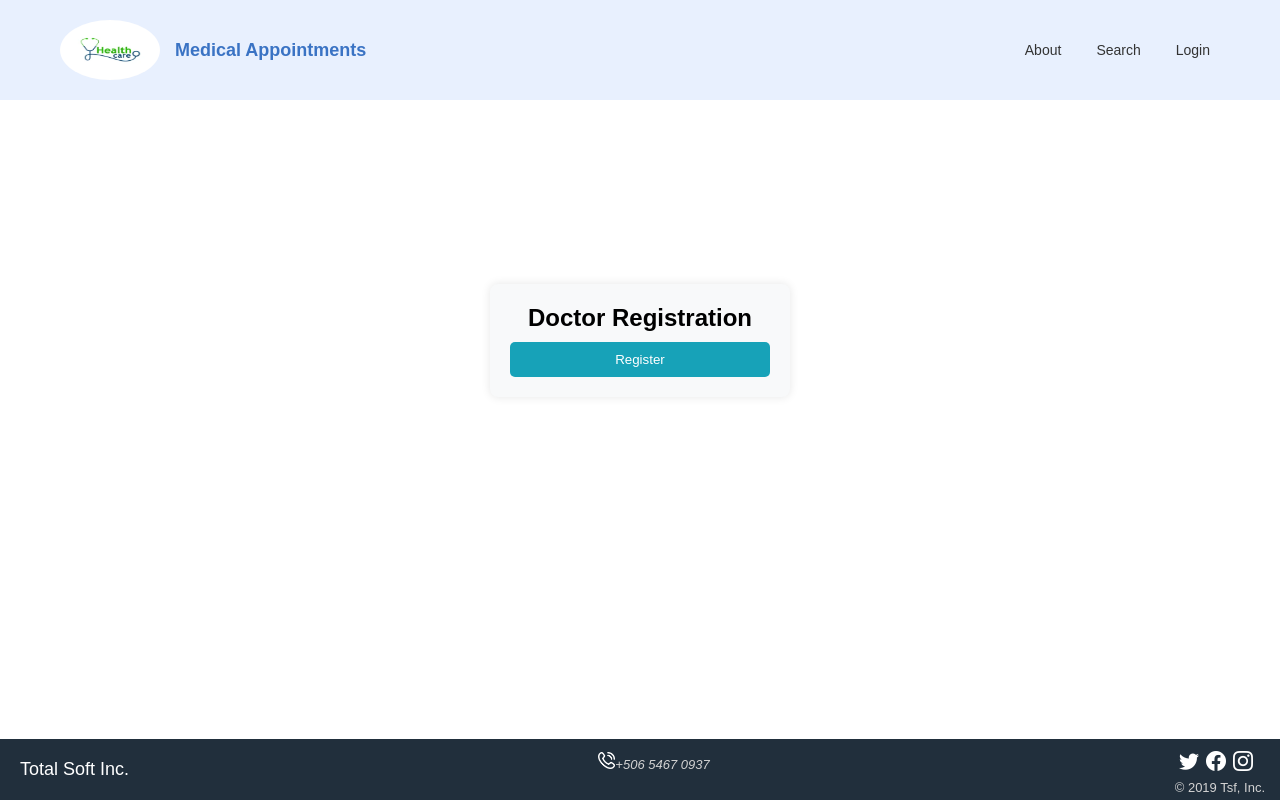
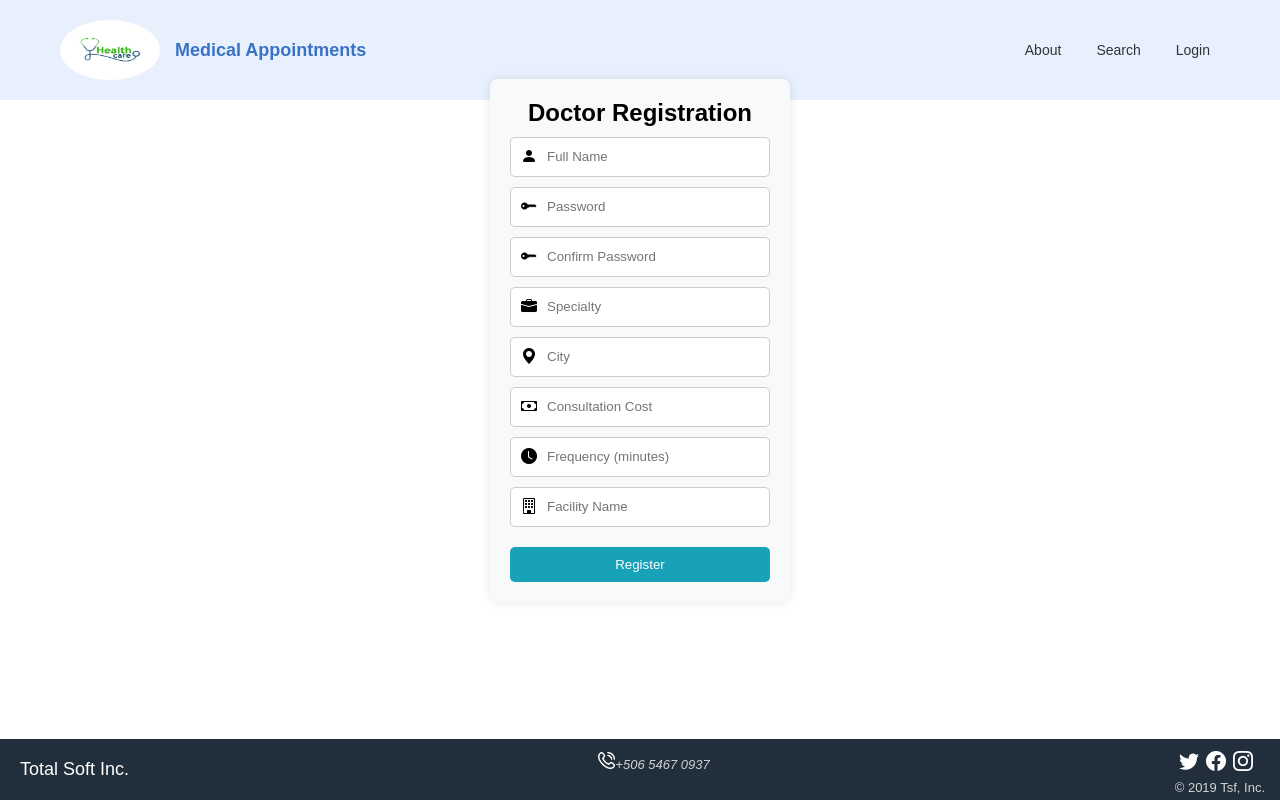
Before and after one commit to AriQuiros/Proyecto-II-Progra-IV, a React (Create React App) app in the folder frontendp2p4/: page /register/doctor in a window 1280 px wide. Built offline with nearby package versions, Linux system fonts and the light colour scheme.

Commit message:
registro doctor y paciente

```diff
--- a/frontendp2p4/src/componentes/register/RegisterDoctor.js
+++ b/frontendp2p4/src/componentes/register/RegisterDoctor.js
@@ -11,8 +11,7 @@ const RegisterDoctor = () => {
         ciudad: '',
         costoConsulta: '',
         frecuencia: '',
-        instalacion: '',
-        rol: 'MEDICO'
+        instalacion: ''
     });
 
     const [error, setError] = useState(null);
@@ -36,20 +35,25 @@ const RegisterDoctor = () => {
                 method: 'POST',
                 headers: { 'Content-Type': 'application/json' },
                 body: JSON.stringify({
-                    nombre: form.nombre,
-                    clave: form.clave,
-                    rol: form.rol
-                    // NOTA: Los demás campos no se usan aún en el backend
-                }),
+                    usuario: {
+                        nombre: form.nombre,
+                        clave: form.clave
+                    },
+                    especialidad: form.especialidad,
+                    ciudad: form.ciudad,
+                    costoConsulta: parseInt(form.costoConsulta),
+                    frecuencia: parseInt(form.frecuencia),
+                    instalacion: form.instalacion
+                })
             });
 
             if (!res.ok) {
                 const message = await res.text();
-                setError(message || 'Error al registrar');
+                setError(message || 'Error al registrar médico');
                 return;
             }
 
-            alert('Registro exitoso');
+            alert('Registro exitoso. Espere aprobación.');
             navigate('/login');
         } catch (err) {
             setError('Error de conexión con el servidor');
@@ -61,10 +65,54 @@ const RegisterDoctor = () => {
             <div className="login-box-auth">
                 <h2>Doctor Registration</h2>
                 <form onSubmit={handleSubmit}>
-                    {/* Inputs idénticos a tu versión */}
-                    {/* ... */}
-                    {/* Todos tus campos originales están bien */}
-                    {/* ... */}
+                    <div className="input-group-auth">
+                        <i className="bi bi-person-fill"></i>
+                        <input type="text" name="nombre" placeholder="Full Name"
+                               value={form.nombre} onChange={handleChange} required />
+                    </div>
+
+                    <div className="input-group-auth">
+                        <i className="bi bi-key-fill"></i>
+                        <input type="password" name="clave" placeholder="Password"
+                               value={form.clave} onChange={handleChange} required />
+                    </div>
+
+                    <div className="input-group-auth">
+                        <i className="bi bi-key-fill"></i>
+                        <input type="password" name="confirmClave" placeholder="Confirm Password"
+                               value={form.confirmClave} onChange={handleChange} required />
+                    </div>
+
+                    <div className="input-group-auth">
+                        <i className="bi bi-briefcase-fill"></i>
+                        <input type="text" name="especialidad" placeholder="Specialty"
+                               value={form.especialidad} onChange={handleChange} required />
+                    </div>
+
+                    <div className="input-group-auth">
+                        <i className="bi bi-geo-alt-fill"></i>
+                        <input type="text" name="ciudad" placeholder="City"
+                               value={form.ciudad} onChange={handleChange} required />
+                    </div>
+
+                    <div className="input-group-auth">
+                        <i className="bi bi-cash"></i>
+                        <input type="number" name="costoConsulta" placeholder="Consultation Cost"
+                               value={form.costoConsulta} onChange={handleChange} required min="1" />
+                    </div>
+
+                    <div className="input-group-auth">
+                        <i className="bi bi-clock-fill"></i>
+                        <input type="number" name="frecuencia" placeholder="Frequency (minutes)"
+                               value={form.frecuencia} onChange={handleChange} required min="1" />
+                    </div>
+
+                    <div className="input-group-auth">
+                        <i className="bi bi-building"></i>
+                        <input type="text" name="instalacion" placeholder="Facility Name"
+                               value={form.instalacion} onChange={handleChange} required />
+                    </div>
+
                     <button type="submit" className="login-btn-auth">Register</button>
                 </form>
 
```
